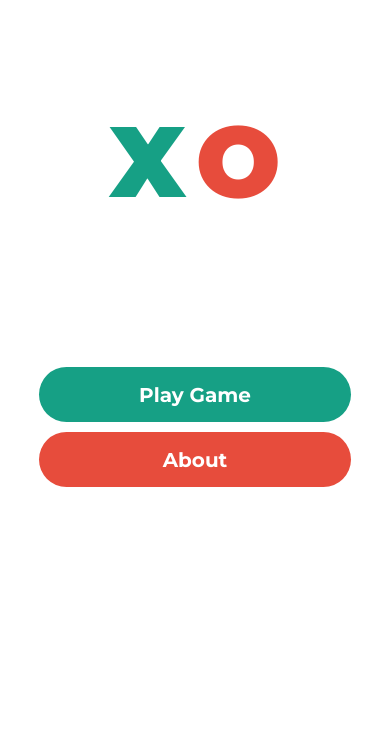
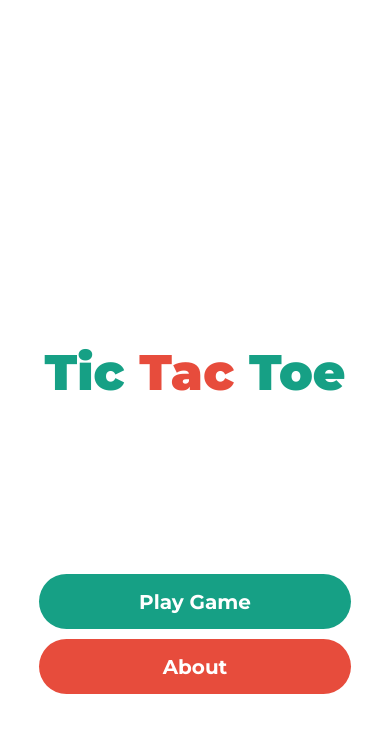
Before and after one commit to nrzky/tic-tac-toe, a React Native app: screen /Welcome in a window 390 px wide. Shown: the top 732 px of the page. Built offline with nearby package versions, Linux system fonts and the light colour scheme.

Commit message:
Improve Welcome page

```diff
--- a/src/views/Welcome/Welcome.styled.tsx
+++ b/src/views/Welcome/Welcome.styled.tsx
@@ -15,8 +15,6 @@ export default StyleSheet.create({
 });
 
 export const StyledTitleContainer = styled(View)({
-  position: 'absolute',
-  top: 100,
   textAlign: 'center',
   flexDirection: 'row',
   justifyContent: 'center',
@@ -24,16 +22,24 @@ export const StyledTitleContainer = styled(View)({
   marginBottom: 100,
 });
 
+export const StyledButtonContainer = styled(View)({
+  position: 'absolute',
+  bottom: 150,
+  left: 0,
+  right: 0,
+  justifyContent: 'center',
+});
+
 export const StyledPrimaryText = styled(Text)((props) => ({
-  fontSize: 100,
+  fontSize: 50,
   textAlign: 'start',
   color: props.theme.colors.primary,
   marginHorizontal: 5,
 }));
 
 export const StyledSecondaryText = styled(Text)((props) => ({
-  fontSize: 100,
+  fontSize: 50,
   textAlign: 'center',
   color: props.theme.colors.secondary,
-  marginHorizontal: 5,
+  marginHorizontal: 10,
 }));
--- a/src/views/Welcome/Welcome.tsx
+++ b/src/views/Welcome/Welcome.tsx
@@ -1,8 +1,10 @@
 import * as React from 'react';
+import { Linking } from 'react-native';
 
 import { Button, Container } from '@app/components';
 
 import styles, {
+  StyledButtonContainer,
   StyledPrimaryText,
   StyledSecondaryText,
   StyledTitleContainer,
@@ -10,12 +12,18 @@ import styles, {
 import { WelcomeProps } from './Welcome.types';
 
 const Welcome: React.FC<WelcomeProps> = ({ navigation }) => {
+  const handleLinkAbout = React.useCallback(() => {
+    Linking.openURL('https://www.github.com/nrzky');
+  }, []);
+
   return (
     <Container style={styles.container}>
       <StyledTitleContainer>
-        <StyledPrimaryText font="Black">X</StyledPrimaryText>
-        <StyledSecondaryText font="Black">O</StyledSecondaryText>
+        <StyledPrimaryText font="Black">Tic</StyledPrimaryText>
+        <StyledSecondaryText font="Black">Tac</StyledSecondaryText>
+        <StyledPrimaryText font="Black">Toe</StyledPrimaryText>
       </StyledTitleContainer>
+      <StyledButtonContainer>
         <Button
           style={styles.button}
           type="primary"
@@ -23,9 +31,14 @@ const Welcome: React.FC<WelcomeProps> = ({ navigation }) => {
         >
           Play Game
         </Button>
-      <Button style={styles.button} type="secondary">
+        <Button
+          style={styles.button}
+          type="secondary"
+          onPress={handleLinkAbout}
+        >
           About
         </Button>
+      </StyledButtonContainer>
     </Container>
   );
 };
```
Lines whose indentation alone changed are shown as unchanged.
